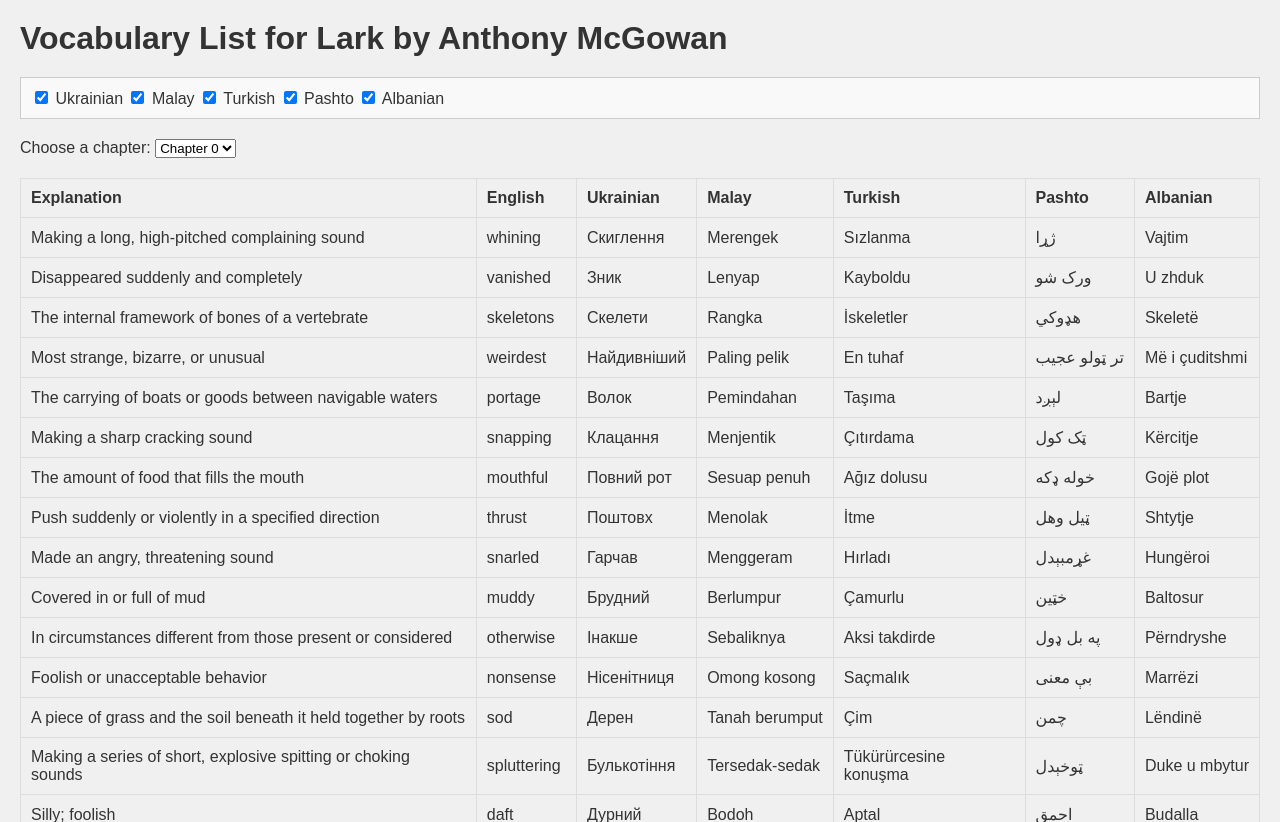
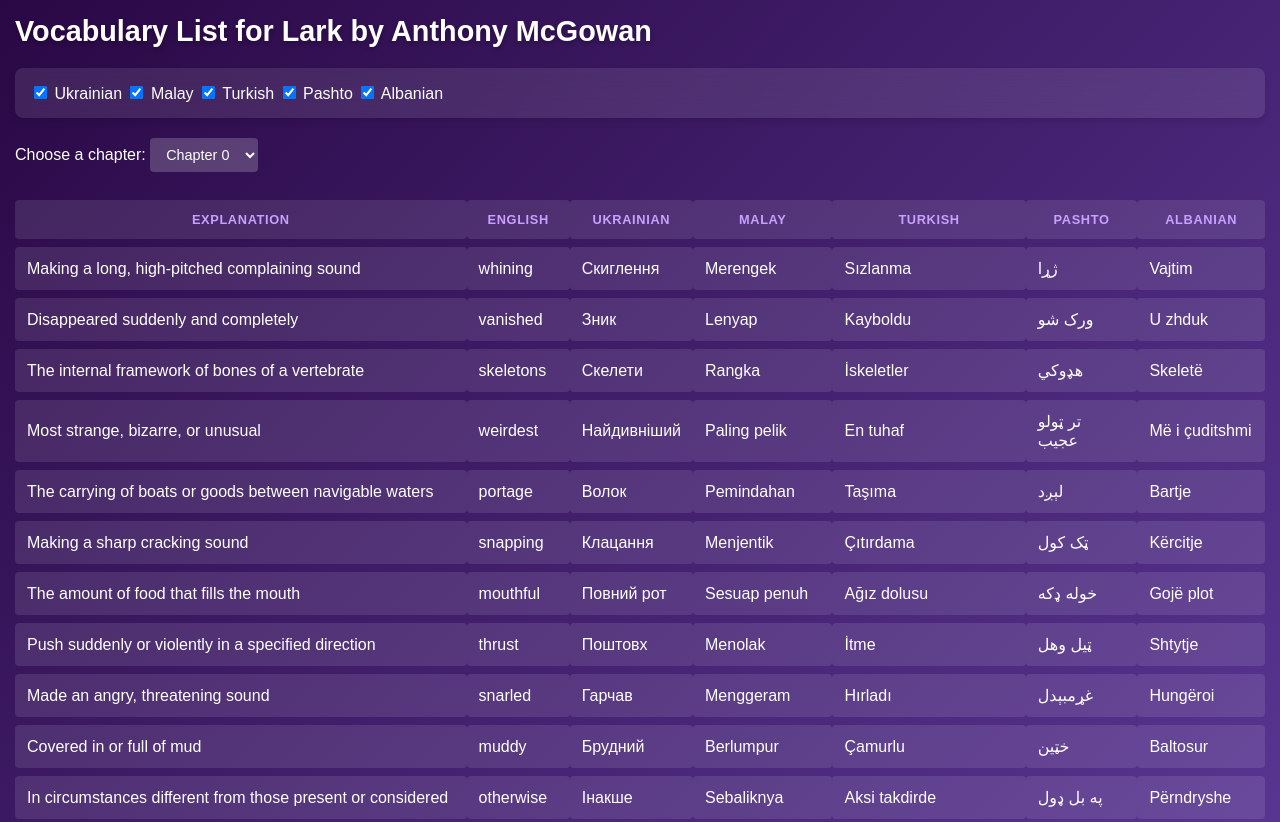
Before and after one commit to beatsaway/vocab4lark, a plain HTML site: page index.html in a window 1280 px wide. Shown: the top 822 px of the page. Drawn offline with Linux system fonts and the light colour scheme.

Commit message:
Update index.html

```diff
--- a/index.html
+++ b/index.html
@@ -6,52 +6,91 @@
     <title>Vocabulary Viewer</title>
 </head>
 <body>
-    <header><style type="text/css">body {
-    font-family: Arial, sans-serif;
-    background-color: #f0f0f0;
-    color: #333;
+    <header><style type="text/css">
+    body {
+        font-family: 'Poppins', sans-serif;
+        background: linear-gradient(135deg, #2A0845 0%, #6441A5 100%);
+        color: #ffffff;
         margin: 0;
-    padding: 20px;
+        padding: 15px;
+        min-height: 100vh;
     }
 
     header {
         display: flex;
         justify-content: space-between;
         align-items: center;
+        margin-bottom: 20px;
     }
 
     h1 {
         margin: 0;
+        font-size: 1.8rem;
+        font-weight: 600;
+        text-shadow: 0 2px 4px rgba(0,0,0,0.3);
     }
 
-
-
     #settingsPanel {
-    margin-top: 20px;
-    padding: 10px;
-    background-color: #f9f9f9;
-    border: 1px solid #ccc;
-
+        background-color: rgba(255, 255, 255, 0.1);
+        backdrop-filter: blur(10px);
+        border-radius: 8px;
+        padding: 15px;
+        margin-bottom: 20px;
+        box-shadow: 0 4px 6px rgba(0,0,0,0.1);
     }
 
     #chapterSelector {
-    margin-top: 20px;
+        margin-bottom: 20px;
+    }
+
+    select, button {
+        background-color: rgba(255, 255, 255, 0.2);
+        color: #ffffff;
+        border: none;
+        padding: 8px 12px;
+        border-radius: 4px;
+        font-size: 0.9rem;
+        transition: background-color 0.3s ease;
+    }
+
+    select:hover, button:hover {
+        background-color: rgba(255, 255, 255, 0.3);
     }
 
     table {
         width: 100%;
-    margin-top: 20px;
-    border-collapse: collapse;
+        border-collapse: separate;
+        border-spacing: 0 8px;
     }
 
     th, td {
-    padding: 10px;
-    border: 1px solid #ddd;
-    text-align: left;
+        padding: 12px;
+        background-color: rgba(255, 255, 255, 0.1);
+        border: none;
+        border-radius: 4px;
     }
 
-.hidden {
-    display: none;
+    th {
+        font-weight: 600;
+        text-transform: uppercase;
+        font-size: 0.8rem;
+        letter-spacing: 0.05em;
+        color: #c9a0ff;
+    }
+
+    tr:hover td {
+        background-color: rgba(255, 255, 255, 0.2);
+        transition: background-color 0.3s ease;
+    }
+
+    /* Add some subtle animations */
+    @keyframes fadeIn {
+        from { opacity: 0; }
+        to { opacity: 1; }
+    }
+
+    body > * {
+        animation: fadeIn 0.5s ease-out;
     }
 </style>
         <h1>Vocabulary List for Lark by Anthony McGowan</h1>
```
Lines whose indentation alone changed are shown as unchanged.
